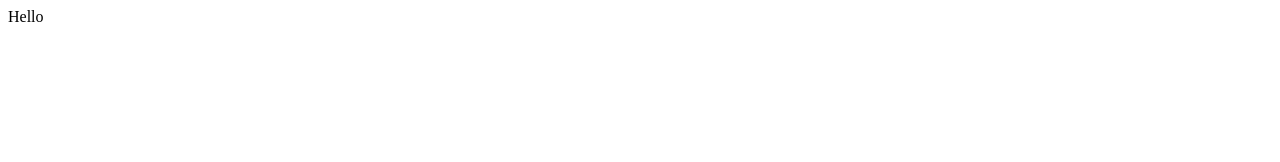
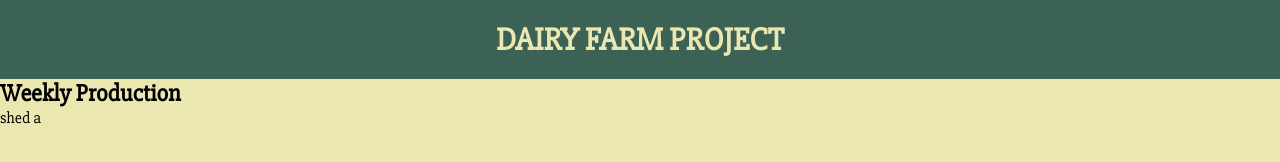
Before and after one commit to sheilah-ndiema/project1-dairy-project, a plain HTML site: page index.html in a window 1280 px wide. Drawn offline with Linux system fonts and the light colour scheme.

Commit message:
add root colors

```diff
--- a/index.css
+++ b/index.css
@@ -0,0 +1,25 @@
+*{
+  padding: 0;
+  margin: 0;
+  box-sizing: border-box;
+}
+
+:root{
+  --primary-color:#3C6255;
+  --secondary-color:#EAE7B1;
+  --accent-color:#61876E;
+
+}
+
+body{
+  font-family: 'Slabo 27px', serif;
+  background: var(--secondary-color);
+
+}
+
+h1{
+  background: var(--primary-color);
+  color:var(--secondary-color);
+  text-align: center;
+  padding:20px;
+}
--- a/index.html
+++ b/index.html
@@ -3,9 +3,22 @@
     <meta charset="UTF-8" />
     <meta http-equiv="X-UA-Compatible" content="IE=edge" />
     <meta name="viewport" content="width=device-width, initial-scale=1.0" />
+    <link rel="stylesheet" href="index.css" />
+    <link rel="preconnect" href="https://fonts.googleapis.com" />
+    <link rel="preconnect" href="https://fonts.gstatic.com" crossorigin />
+    <link
+      href="https://fonts.googleapis.com/css2?family=Slabo+27px&display=swap"
+      rel="stylesheet"
+    />
     <title>Document</title>
   </head>
   <body>
-    Hello
+    <h1>DAIRY FARM PROJECT</h1>
+    <div class="container">
+      <div class="header">
+        <h2>Weekly Production</h2>
+      </div>
+      <p>shed a</p>
+    </div>
   </body>
 </html>
```
